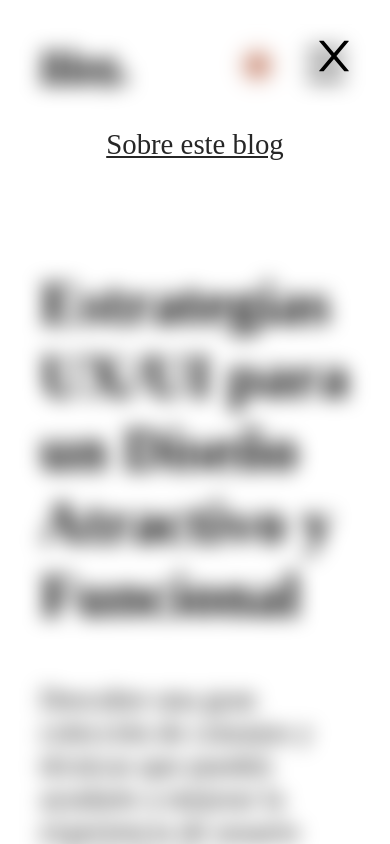
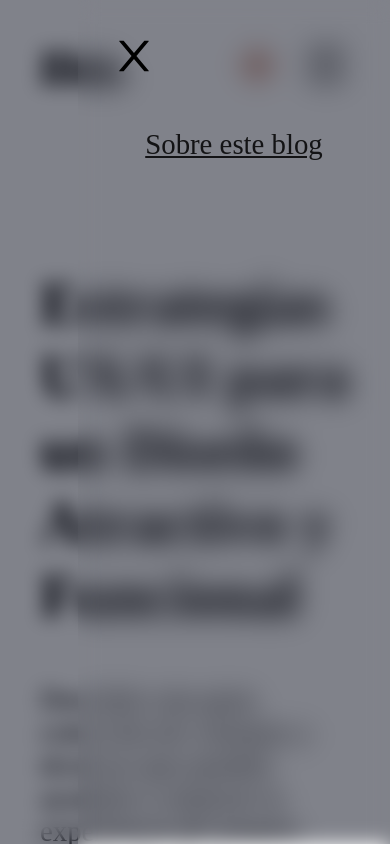
Before and after one commit to LucianoTreachi/Blog-UX-UI, a React (Vite) app: page / in a window 390 px wide. Both pictures are taken after a click on the icon 326 px from the left and 64 px from the top of the page. Shown: the top 844 px of the page. Built offline with nearby package versions, Linux system fonts and the light colour scheme; the HTML template or start-up script is replaced by a standard one.

Commit message:
Agregar capa overlay

```diff
--- a/src/sections/header/Header.jsx
+++ b/src/sections/header/Header.jsx
@@ -1,6 +1,6 @@
 import { AiOutlineMenu, AiOutlineClose } from "react-icons/ai";
 import { Link } from "react-router-dom";
-import { useState } from "react";
+import { useCallback, useEffect, useState } from "react";
 import ThemeButton from "../../components/themeButton/ThemeButton";
 import styles from "./Header.module.css";
 
@@ -10,6 +10,20 @@ export default function Header() {
   const toggleMenu = () => {
     setIsOpen(!isOpen);
   };
+
+  const handleScroll = useCallback(() => {
+    if (isOpen) {
+      setIsOpen(false);
+    }
+  }, [isOpen]);
+
+  useEffect(() => {
+    window.addEventListener("scroll", handleScroll);
+
+    return () => {
+      window.removeEventListener("scroll", handleScroll);
+    };
+  }, [handleScroll]);
 
   return (
     <>
@@ -38,9 +52,15 @@ export default function Header() {
           {/* Theme */}
           <ThemeButton />
 
-          {/* Hamburguer Menu */}
+          {/* Hamburger Menu */}
           <AiOutlineMenu className={styles.openMenuIcon} onClick={toggleMenu} />
         </nav>
+
+        {/* Overlay */}
+        <div
+          className={`${styles.overlay} ${isOpen ? styles.open : ""}`}
+          onClick={toggleMenu}
+        ></div>
       </header>
     </>
   );
--- a/src/sections/header/Header.module.css
+++ b/src/sections/header/Header.module.css
@@ -41,6 +41,11 @@
   display: none;
 }
 
+.overlay {
+  opacity: 0;
+  visibility: hidden;
+}
+
 @media screen and (max-width: 574px) {
   .header {
     padding: 2rem;
@@ -54,11 +59,24 @@
     cursor: pointer;
   }
 
+  .overlay.open {
+    opacity: 1;
+    visibility: visible;
+    position: fixed;
+    top: 0;
+    left: 0;
+    width: 100%;
+    height: 100vh;
+    background-color: rgba(3, 7, 22, 0.5);
+    backdrop-filter: blur(10px);
+    z-index: 2;
+  }
+
   .menu {
     position: fixed;
     top: 0;
-    left: -110%;
-    width: 100%;
+    right: -110%;
+    width: 80%;
     height: 100vh;
     overflow-y: auto;
     background-color: var(--background-navbar);
@@ -74,14 +92,14 @@
   }
 
   .menu.open {
-    left: 0;
+    right: 0;
   }
 
   .closeMenuIcon {
     display: block;
     position: absolute;
     top: 2rem;
-    right: 2rem;
+    left: 2rem;
     font-size: 3rem;
     color: var(--black);
     cursor: pointer;
```
